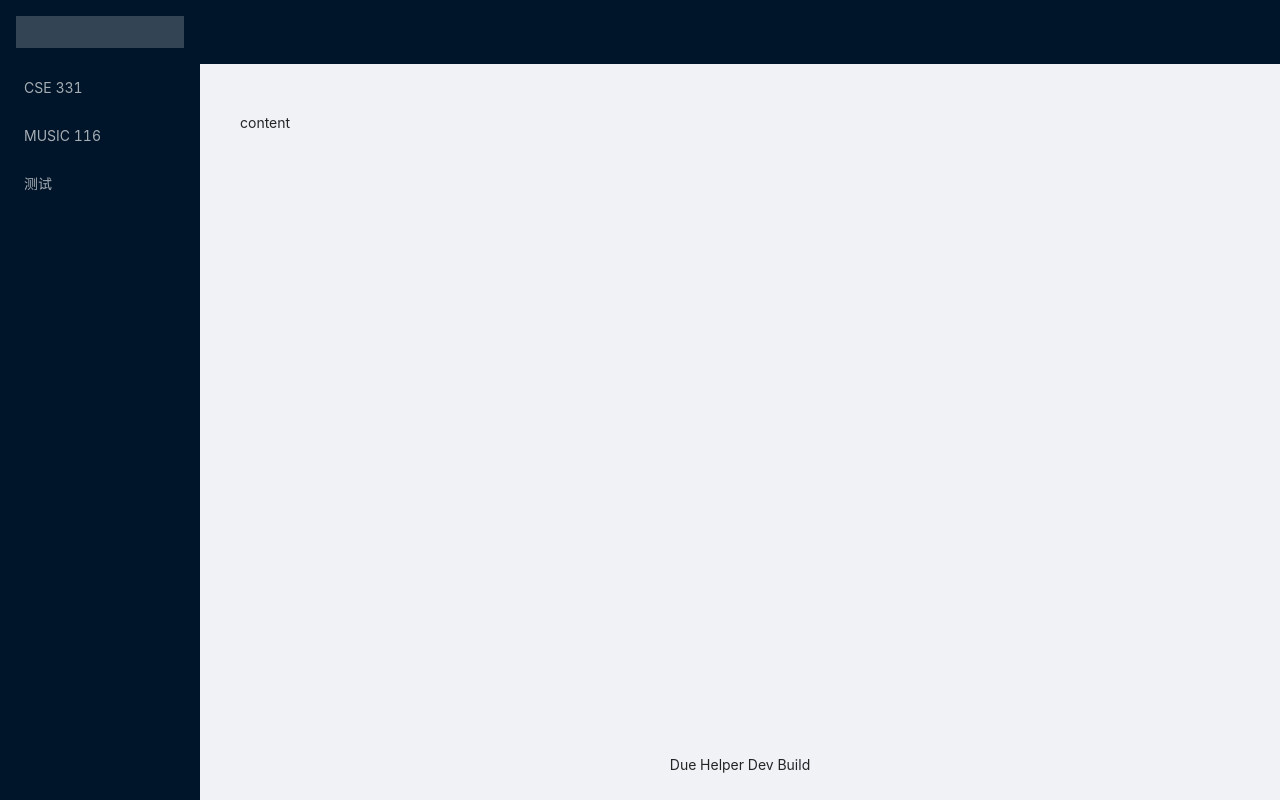
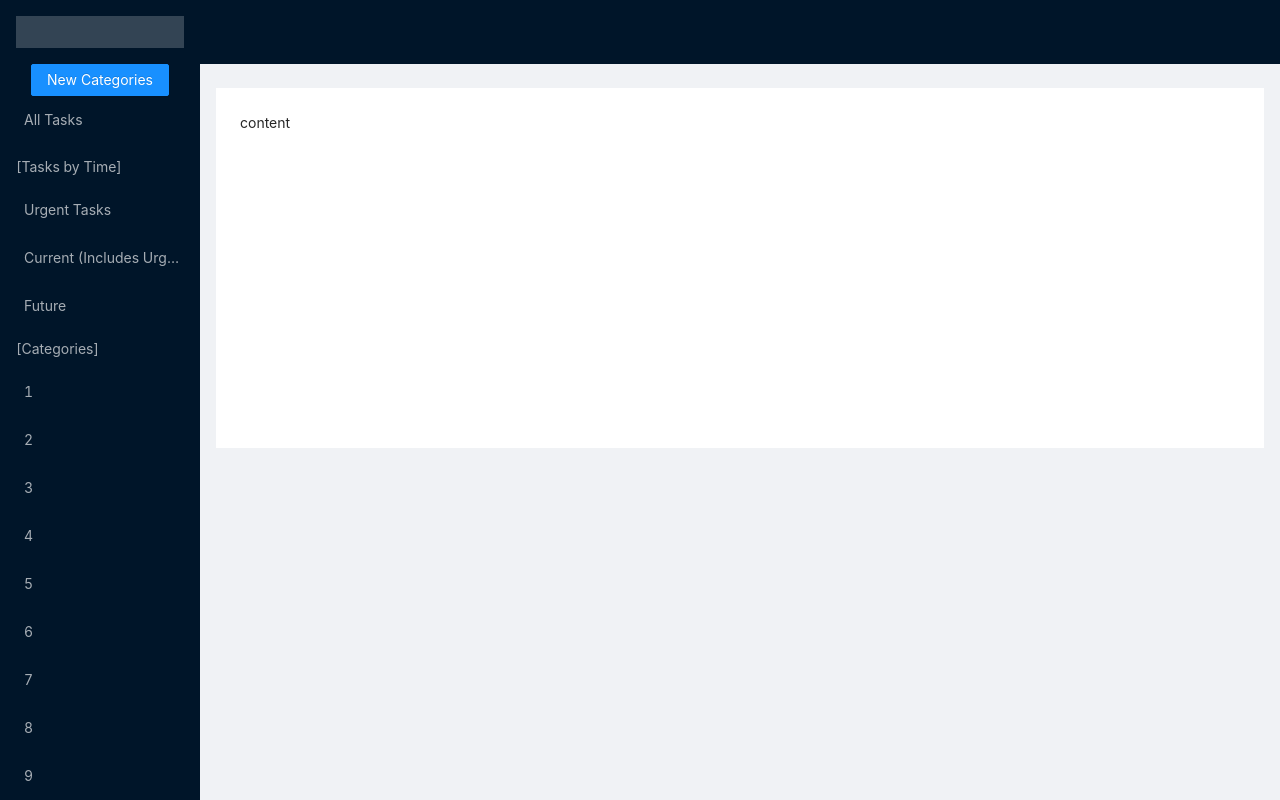
Before and after one commit to BenjaminYe36/Due-Helper, a React (Create React App) app: page / in a window 1280 px wide. Built offline with nearby package versions, Linux system fonts and the light colour scheme.

Commit message:
Complete basic UI for sidebar and add new category popup

```diff
--- a/electron/main.ts
+++ b/electron/main.ts
@@ -5,6 +5,8 @@ import installExtension, { REACT_DEVELOPER_TOOLS } from "electron-devtools-insta
 function createWindow() {
   const win = new BrowserWindow({
     show: false,
+    minWidth: 800,
+    minHeight: 600,
     webPreferences: {
       // contextIsolation: false,
       preload: path.join(__dirname, 'preload.js')
--- a/src/App.css
+++ b/src/App.css
@@ -36,3 +36,20 @@
     transform: rotate(360deg);
   }
 }
+
+.logo {
+  height: 32px;
+  margin: 16px;
+  background: rgba(255, 255, 255, 0.2);
+}
+
+.site-layout-sub-header-background {
+  background: #fff;
+}
+
+.site-layout-background {
+  background: #fff;
+}
+[data-theme="dark"] .site-layout-sub-header-background {
+  background: #141414;
+}
--- a/src/App.tsx
+++ b/src/App.tsx
@@ -1,46 +1,80 @@
-import React, {Component, ReactNode} from 'react';
-import {Layout, Menu} from 'antd';
+import React, {Component} from 'react';
+import {Input, Layout, message} from 'antd';
 import './App.css';
 import 'antd/dist/antd.css';
+import SideBar from "./Components/SideBar";
+import NewCatPopup from "./Components/NewCatPopup";
 
 
 interface AppStates {
-    category: string[]; // array of strings that represents the names of the menu items on the left
+    category: string[]; // array of strings that represents the user added categories for the tasks
+    catModalVisible: boolean; // boolean representing the visibility of the modal for adding new Categories
+    catValue: string; // string representing the input of category name from user
 }
 
-const {Header, Content, Footer, Sider} = Layout;
+const {Header, Content, Footer} = Layout;
 
 class App extends Component<{}, AppStates> {
+    private readonly catInput: React.RefObject<Input>;
 
     constructor(props: any) {
         super(props);
         this.state = {
-            category: ["CSE 331", "MUSIC 116", "测试"],
+            category: ["1", "2", "3", "4", "5", "6", "7", "8", "9"],
+            catModalVisible: false,
+            catValue: "",
         };
+        this.catInput = React.createRef();
     }
+
+    // NewCatModal callback related functions
+
+    showNewCatModal = () => {
+        this.setCatModalVisible(true);
+        setTimeout(() => {
+            this.catInput.current!.focus({
+                cursor: 'end',
+            });
+        }, 200);
+    }
+
+    handleCatModalOk = () => {
+        if (this.state.catValue.trim() !== "") {
+            this.setState({
+                category: this.state.category.concat(this.state.catValue),
+                catValue: "",
+            });
+            this.setCatModalVisible(false);
+        } else {
+            message.warning("Can't use empty category names!");
+        }
+    }
+
+    handleCatModalCancel = () => {
+        this.setState({
+            catValue: "",
+        });
+        this.setCatModalVisible(false);
+    }
+
+    setCatModalVisible = (visible: boolean) => {
+        this.setState({
+            catModalVisible: visible,
+        });
+    }
+
+    updateInput = (event: React.ChangeEvent<HTMLInputElement>) => {
+        this.setState({
+            catValue: event.target.value,
+        });
+    }
+
+    //
 
     render() {
         return (
-            <Layout style={{height: "100vh"}}>
-                <Sider
-                    breakpoint="lg"
-                    collapsedWidth="0"
-                    onBreakpoint={broken => {
-                        console.log(broken);
-                    }}
-                    onCollapse={(collapsed, type) => {
-                        console.log(collapsed, type);
-                    }}
-                >
-                    <div className="logo" style={{
-                        height: "32px",
-                        margin: "16px",
-                        background: "rgba(255, 255, 255, 0.2)",
-                    }}/>
-                    <Menu theme="dark" mode="inline">
-                        {this.getMenuItems()}
-                    </Menu>
-                </Sider>
+            <Layout style={{height: "100vh", overflow: "auto"}}>
+                <SideBar category={this.state.category} onNewCat={this.showNewCatModal}/>
                 <Layout>
                     <Header className="site-layout-sub-header-background" style={{padding: 0}}/>
                     <Content style={{margin: '24px 16px 0'}}>
@@ -48,20 +82,19 @@ class App extends Component<{}, AppStates> {
                             content
                         </div>
                     </Content>
-                    <Footer style={{textAlign: 'center'}}>Due Helper Dev Build</Footer>
+                    {/*<Footer style={{textAlign: 'center'}}>Due Helper Dev Build</Footer>*/}
                 </Layout>
+                <NewCatPopup catModalVisible={this.state.catModalVisible}
+                             catValue={this.state.catValue}
+                             catInput={this.catInput}
+                             handleCatModalOk={this.handleCatModalOk}
+                             handleCatModalCancel={this.handleCatModalCancel}
+                             updateInput={this.updateInput}/>
             </Layout>
-
         );
     }
 
-    getMenuItems(): ReactNode {
-        return this.state.category.map((name) =>
-            <Menu.Item key={name}>
-                {name}
-            </Menu.Item>
-        );
-    }
+
 }
 
 
--- /dev/null
+++ b/src/Components/NewCatPopup.tsx
@@ -0,0 +1,47 @@
+import React from "react";
+import {Input, Modal} from "antd";
+
+interface NewCatPopupProps {
+    catModalVisible: boolean; // boolean representing the visibility of the modal for adding new Categories
+    catValue: string; // string representing the input of category name from user
+    catInput: React.RefObject<Input>; // Ref of input to enable auto focus when popup is opened
+    handleCatModalOk(): void; // callback that validates input and add to categories in sidebar if valid
+    handleCatModalCancel(): void; // callback that empties the input and closes this popup
+    updateInput(event: React.ChangeEvent<HTMLInputElement>): void; // callback to update the value in the input text box
+}
+
+interface NewCatPopupState {
+
+}
+
+/**
+ * A Popup with an input box to enable users to add new categories for the tasks
+ */
+class NewCatPopup extends React.Component<NewCatPopupProps, NewCatPopupState> {
+
+    constructor(props: any) {
+        super(props);
+    }
+
+    render() {
+        return (
+            <Modal
+                title="Add a new Category"
+                centered
+                visible={this.props.catModalVisible}
+                onOk={this.props.handleCatModalOk}
+                onCancel={this.props.handleCatModalCancel}
+            >
+                <span>Category Name:</span>
+                <Input value={this.props.catValue}
+                       onChange={this.props.updateInput}
+                       placeholder="Category Name..."
+                       autoFocus
+                       ref={this.props.catInput}
+                />
+            </Modal>
+        );
+    }
+}
+
+export default NewCatPopup;
--- /dev/null
+++ b/src/Components/SideBar.tsx
@@ -0,0 +1,76 @@
+import React, {ReactNode} from 'react';
+import {Button, Layout, Menu} from 'antd';
+
+
+interface SiderProps {
+    category: string[]; // array of strings that represents the user added categories for the tasks
+    onNewCat(): void; // callback called when a new category needs to be added
+}
+
+interface SiderState {
+
+}
+
+const {Sider} = Layout;
+
+/**
+ * Side bar of the main app, consists of all tasks, Time filtered views, and user created categories
+ */
+class SideBar extends React.Component<SiderProps, SiderState> {
+
+    constructor(props: any) {
+        super(props);
+    }
+
+    getMenuItems(): ReactNode {
+        return this.props.category.map((name) =>
+            <Menu.Item key={"Cat-" + name}>
+                {name}
+            </Menu.Item>
+        );
+    }
+
+    handleClick = () => {
+        this.props.onNewCat();
+    }
+
+    render() {
+        return (
+            <Sider
+                breakpoint="lg"
+                collapsedWidth="0"
+                onBreakpoint={broken => {
+                    console.log(broken);
+                }}
+                onCollapse={(collapsed, type) => {
+                    console.log(collapsed, type);
+                }}
+            >
+                <div className="logo"/>
+                <div className="addCatButton" style={{textAlign: 'center'}}>
+                    <Button type="primary" onClick={this.handleClick}>New Categories</Button>
+                </div>
+                <Menu theme="dark" mode="inline">
+                    {/*First part: All Tasks View*/}
+                    <Menu.Item key="1">All Tasks</Menu.Item>
+                    {/*Second part: Time Filtered Views*/}
+                    <Menu.ItemGroup key="g1" title="[Tasks by Time]">
+                        <Menu.Item key="2">Urgent Tasks</Menu.Item>
+                        <Menu.Item key="3">Current (Includes Urgent) Tasks</Menu.Item>
+                        <Menu.Item key="4">Future</Menu.Item>
+                    </Menu.ItemGroup>
+                    {/*Third part: user added Categories*/}
+                    <Menu.ItemGroup key="g2" title="[Categories]">
+                        {
+                            this.props.category.length > 0 ?
+                                this.getMenuItems() :
+                                <Menu.Item style={{fontStyle: "italic"}} disabled={true}>Nothing Yet</Menu.Item>
+                        }
+                    </Menu.ItemGroup>
+                </Menu>
+            </Sider>
+        );
+    }
+}
+
+export default SideBar;
```
